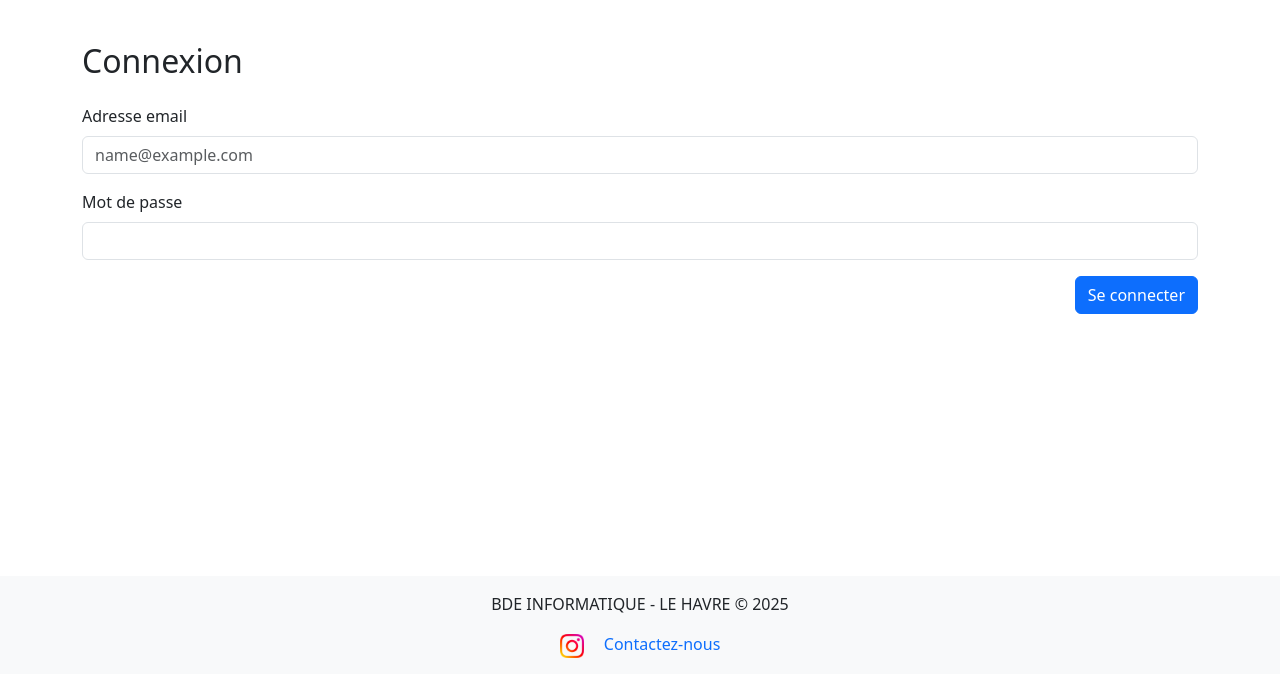
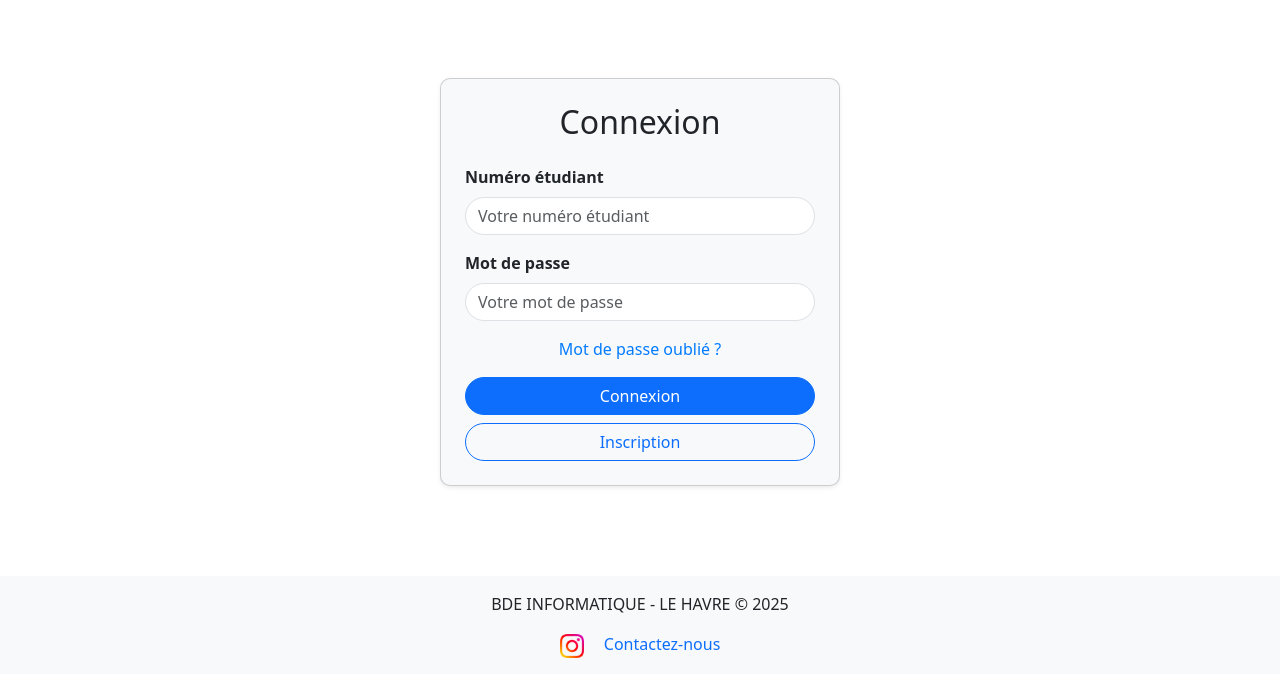
Before and after one commit to ThibaultMangeant/SiteWebBDE, a PHP site: template app/views/login.html.twig in a window 1280 px wide. Shown: the part 126-800 px from the top of the page. Run offline with PHP 8.4, Linux system fonts and the light colour scheme; the template is opened without the code that fills it, so the values that code supplies are empty; some libraries are stand-ins or nearby versions.

Commit message:
Enhance login page layout and styling; update labels and add registration link

```diff
--- a/app/views/login.html.twig
+++ b/app/views/login.html.twig
@@ -1,7 +1,11 @@
 {% extends '_template/base.html.twig' %}
 
+
+
 {% block body %}
-    <h2 class="mb-4">Connexion</h2>
+<div class="container d-flex justify-content-center align-items-center" style="min-height: 60vh;">
+    <div class="card p-4 shadow-sm" style="width: 100%; max-width: 400px; background-color: #f8f9fa; border-radius: 10px;">
+        <h2 class="text-center mb-4">Connexion</h2>
 
         <!-- Message d'erreur à afficher si besoin -->
         {% if error %}
@@ -12,15 +16,21 @@
 
         <form method="post" action="login.php">
             <div class="mb-3">
-            <label for="email" class="form-label">Adresse email</label>
-            <input type="email" class="form-control" id="email" name="email" placeholder="name@example.com" required>
+                <label for="email" class="form-label fw-bold">Numéro étudiant</label>
+                <input type="text" class="form-control rounded-pill" id="email" name="email" placeholder="Votre numéro étudiant" required>
             </div>
             <div class="mb-3">
-            <label for="password" class="form-label">Mot de passe</label>
-            <input type="password" class="form-control" id="password" name="password" required>
+                <label for="password" class="form-label fw-bold">Mot de passe</label>
+                <input type="password" class="form-control rounded-pill" id="password" name="password" placeholder="Votre mot de passe" required>
             </div>
-        <div class="d-flex flex-row-reverse">
-            <button type="submit" class="btn btn-primary">Se connecter</button>
+            <div class="text-center mb-3">
+                <a href="#" class="text-decoration-none" style="color: #007bff;">Mot de passe oublié ?</a>
+            </div>
+            <div class="d-grid gap-2">
+                <button type="submit" class="btn btn-primary rounded-pill">Connexion</button>
+                <a href="register.php" class="btn btn-outline-primary rounded-pill">Inscription</a>
             </div>
         </form>
+    </div>
+</div>
 {% endblock %}
```
Lines whose indentation alone changed are shown as unchanged.
